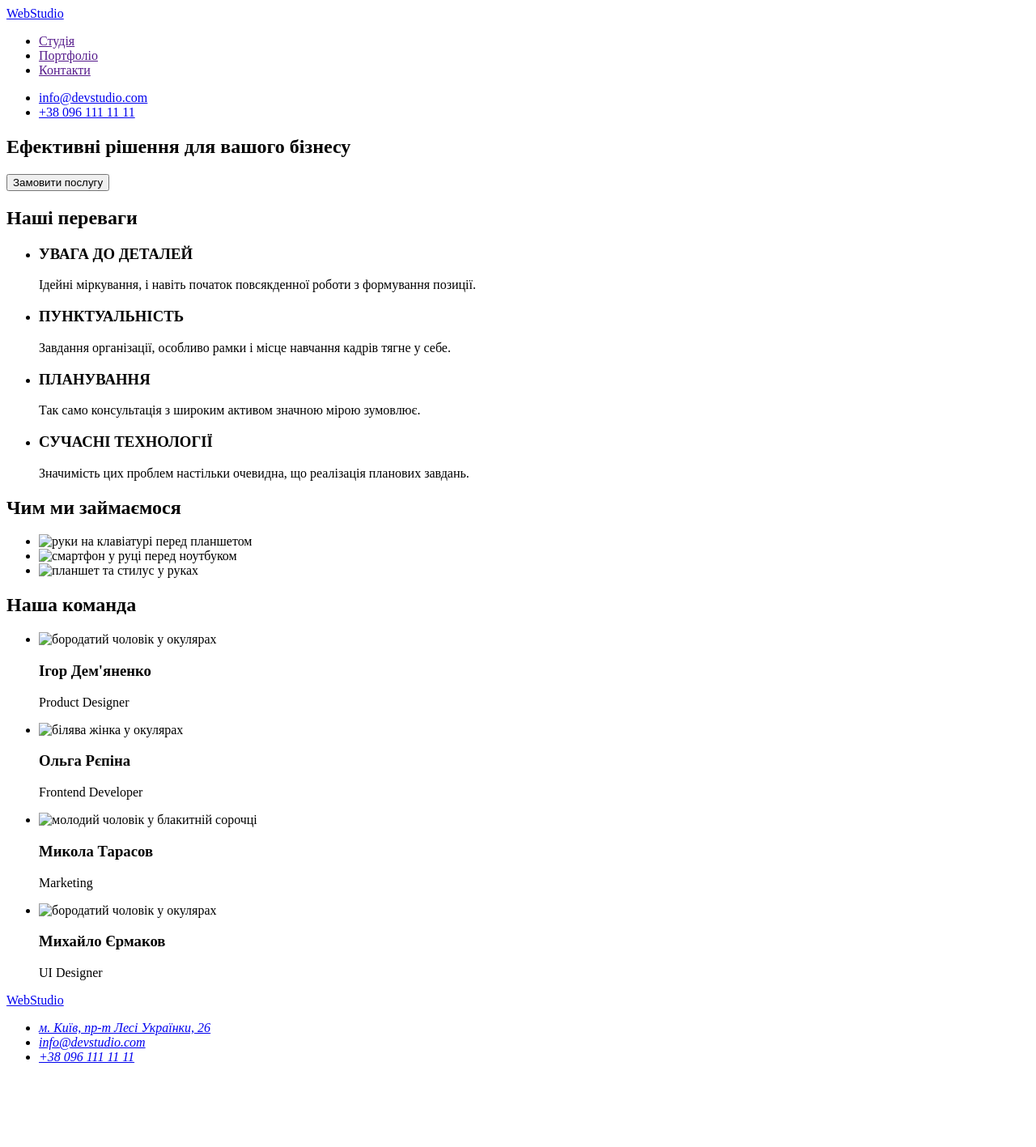
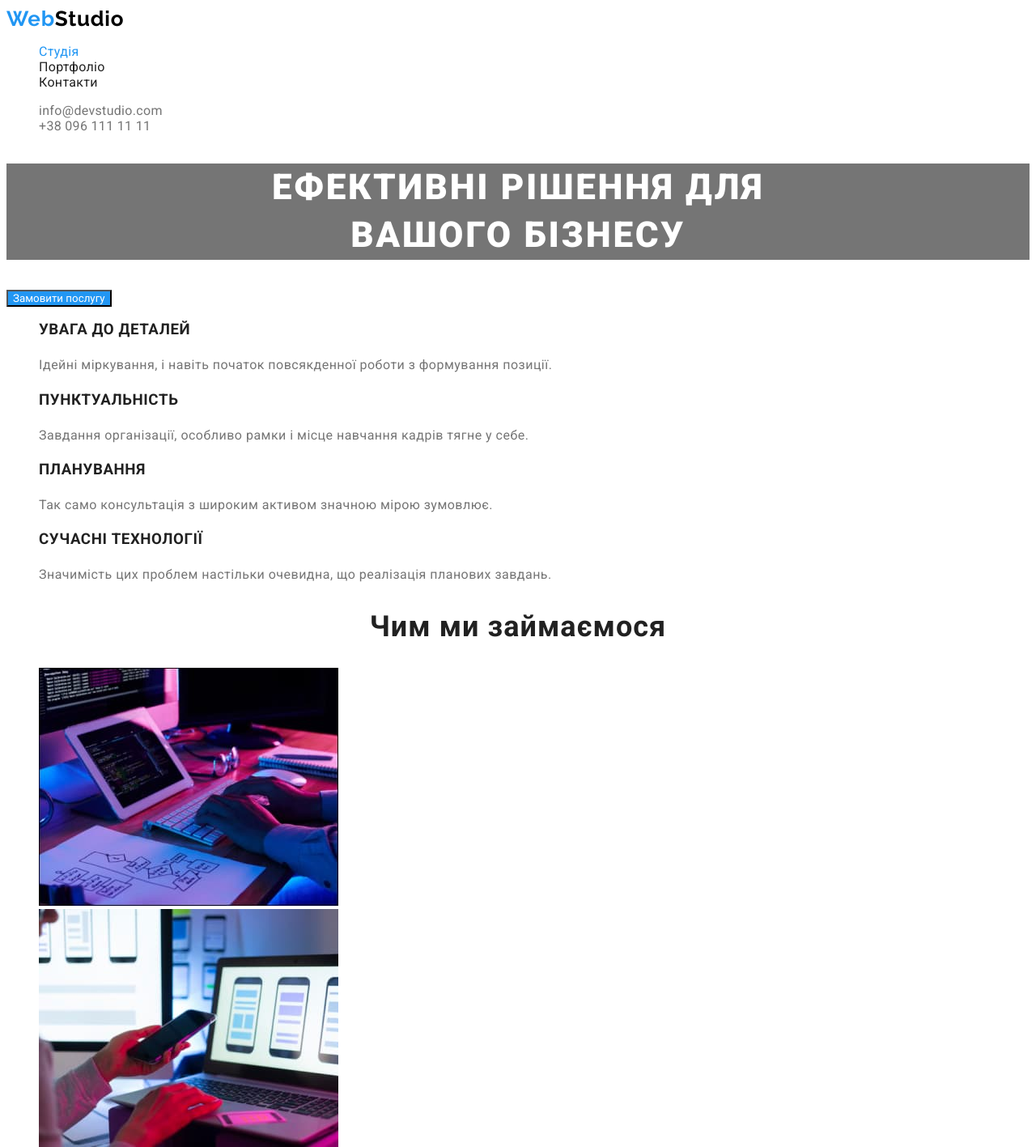
Before and after one commit to Zhenya-Plyasova/goit-markup-hw-02, a plain HTML site: page index.html in a window 1280 px wide. Shown: the top 1417 px of the page at 81% size. Before the commit the page ends 1331 px from the top, so only its background shows below. Drawn offline with Linux system fonts and the light colour scheme.

Commit message:
second-modul
added css, portfolio
added colors and fonts

```diff
--- /dev/null
+++ b/css/styles.css
@@ -0,0 +1,174 @@
+/* колір основного тексту #757575 */
+/* колір заголовків #212121*/
+/* акцентний колір #2196F3 */
+/* вторинний фоновий #F5F4FA */
+:root {
+    --primary-color: #757575;
+    --secondary-color: #212121;
+    --accent-color: #2196F3;
+    --secondary-back-color: #F5F4FA;
+    --button-color: #f5f4fa;
+    --back-color: #ffffff;
+
+
+}
+body {
+    color: var(--primary-color);
+    font-family: "roboto", sans-serif;
+
+}
+ul{
+    list-style: none;
+}
+
+.logo {
+    color: var(--accent-color);
+    text-decoration: none;
+    font-family: "raleway", sans-serif;
+    font-size: 26px;
+    font-weight: 700;
+    letter-spacing: 0.03em;
+}
+.logo .logo-black {
+color: #000;
+}
+.logo .logo-white {
+    color: var(--back-color);
+    background-color: var(--primary-color);
+}
+
+/* site nav */
+
+.link {
+    color: var(--secondary-color);
+    text-decoration: none;
+    font-size: 14;
+    letter-spacing: 0.02em;
+}
+.header-contacts .link {
+    color: var(--primary-color)
+}
+
+.link:hover,
+.link:focus {
+    color: var(--accent-color);
+}
+.current {
+    color: var(--accent-color);
+}
+
+/* hero section */
+
+.hero .hero-title {
+    color: var(--back-color);
+    background-color: var(--primary-color);
+    text-transform: uppercase;
+    font-weight: 900;
+    font-size: 44px;
+    text-align: Center;
+    letter-spacing: 0.06em;
+    line-height: 1.36;
+}
+
+.button {
+    font-family: inherit;
+    color: var(--back-color);
+    background-color: var(--accent-color);
+    cursor: pointer;
+}
+
+.filter-button {
+    color: var(--secondary-color);
+    background-color: var(--button-color);
+    font-family: inherit;
+    font-weight: 500;
+    font-size: 16px;
+    line-height: 1.63;
+    letter-spacing: 0.03em;
+    cursor: pointer;
+}
+
+.filter-button:hover,
+.filter-button:focus {
+    color: var(--back-color);
+    background-color: var(--accent-color);
+}
+/* Section advantages */
+
+.section .section-title {
+   color: var(--secondary-color);
+   font-size: 36px;
+   letter-spacing: 0.03em;
+    text-align: Center;
+}
+
+
+.visually-hidden {
+    position: absolute;
+    white-space: nowrap;
+    width: 1px;
+    height: 1px;
+    overflow: hidden;
+    border: 0;
+    padding: 0;
+    clip: rect(0 0 0 0);
+    clip-path: inset(50%);
+    margin: -1px;
+}
+
+.advantages-list .title {
+    color: var(--secondary-color);
+    text-transform: uppercase;
+    font-weight: 700;
+    line-height: 1.14;
+    letter-spacing: 0.03em;
+}
+
+.advantages-list .advantages-text {
+    line-height: 1.71;
+    letter-spacing: 0.03em;
+}
+
+/* Section about */
+
+/* Section team */
+
+.team-list .title {
+    color: var(--secondary-color);
+    font-weight: 500;
+    font-size: 16px;
+    line-height: 1.19;
+
+}
+
+.team-list .team-text {
+    font-size: 16px;
+    line-height: 1.19;
+    letter-spacing: 0.03em;
+}
+
+/* portfolio */
+.works .works-title {
+    color: var(--secondary-color);
+    font-weight: 700;
+    font-size: 18px;
+    line-height: 2;
+    }
+
+.works .works-text {
+    color: var(--primary-color);
+    font-weight: 400;
+    font-size: 16px;
+    line-height: 1.88;
+}
+
+
+/* footer */
+
+.footer-links .link {
+    color: var(--back-color);
+    background-color: var(--primary-color);
+    letter-spacing: 0.03em;
+    line-height: 1.71;
+    font-style: normal;
+}
--- a/index.html
+++ b/index.html
@@ -5,58 +5,64 @@
     <meta http-equiv="X-UA-Compatible" content="IE=edge">
     <meta name="viewport" content="width=device-width, initial-scale=1.0">
     <title>Document</title>
+    <link rel="preconnect" href="https://fonts.googleapis.com">
+    <link rel="preconnect" href="https://fonts.gstatic.com" crossorigin>
+    <link href="https://fonts.googleapis.com/css2?family=Raleway:wght@700&family=Roboto:wght@400;500;700;900&display=swap"
+        rel="stylesheet">
+    <link rel="stylesheet" href="./css/styles.css">
 </head>
 <body>
-    <header>
+    <header class="page-header">
 
         <nav>
-            <a href="./index.html">WebStudio</a>
-            <ul>
-                <li><a href="">Студія</a></li>
-                <li><a href="">Портфоліо</a></li>
-                <li><a href="">Контакти</a></li>
+            <a href="./index.html" class="logo">Web<span class="logo-black">Studio</span></a>
+            <ul class="site-nav">
+                <li><a href="./index.html" class="link current">Студія</a></li>
+                <li><a href="./portfolio.html" class="link">Портфоліо</a></li>
+                <li><a href="" class="link">Контакти</a></li>
             </ul>
 
         </nav>
-        <ul>
-        <li><a href="mailto:info@devstudio.com">info@devstudio.com</a></li>
-        <li><a href="tel:+380961111111">+38 096 111 11 11</a></li>
+        <ul class="header-contacts">
+        <li><a href="mailto:info@devstudio.com" class="link">info@devstudio.com</a></li>
+        <li><a href="tel:+380961111111" class="link">+38 096 111 11 11</a></li>
         </ul>
 
     </header>
     <main>
         <!--Hero section-->
-<section>
-    <h1>Ефективні рішення для вашого бізнесу</h1>
-    <button type="button">Замовити послугу</button>
+<section class="hero">
+    <h1 class="hero-title">Ефективні рішення для <br/> вашого бізнесу</h1>
+    <button type="button" class="button">Замовити послугу</button>
 </section>
 
 <!--Section advantages-->
-<section>
-    <h2>Наші переваги</h2>
-<ul>
+<section class="section">
+    <h2 class="visually-hidden">Наші переваги</h2>
+
+<ul class="advantages-list">
     <li>
-        <h3>УВАГА ДО ДЕТАЛЕЙ</h3>
-        <p>Ідейні міркування, і навіть початок повсякденної роботи з формування позиції.</p>
+        <h3 class="title">УВАГА ДО ДЕТАЛЕЙ</h3>
+        <p class="advantages-text">Ідейні міркування, і навіть початок повсякденної роботи з формування позиції.</p>
     </li>
     <li>
-        <h3>ПУНКТУАЛЬНІСТЬ</h3>
-        <p>Завдання організації, особливо рамки і місце навчання кадрів тягне у себе.</p>
+        <h3 class="title">ПУНКТУАЛЬНІСТЬ</h3>
+        <p class="advantages-text">Завдання організації, особливо рамки і місце навчання кадрів тягне у себе.</p>
     </li>
     <li>
-        <h3>ПЛАНУВАННЯ</h3>
-        <p>Так само консультація з широким активом значною мірою зумовлює.</p>
+        <h3 class="title">ПЛАНУВАННЯ</h3>
+        <p class="advantages-text">Так само консультація з широким активом значною мірою зумовлює.</p>
     </li>
     <li>
-        <h3>СУЧАСНІ ТЕХНОЛОГІЇ</h3>
-        <p>Значимість цих проблем настільки очевидна, що реалізація планових завдань.</p>
+        <h3 class="title">СУЧАСНІ ТЕХНОЛОГІЇ</h3>
+        <p class="advantages-text">Значимість цих проблем настільки очевидна, що реалізація планових завдань.</p>
     </li>
 </ul>
 </section>
 
 <!--Section about-->
-<section>
-    <h2>Чим ми займаємося</h2>
+<section class="section">
+    <h2 class="section-title">Чим ми займаємося</h2>
     <ul>
         <li>
             <img src="./img/box1.jpg"
@@ -80,15 +86,15 @@
 </section>
 
 <!--Section team-->
-<section>
-    <h2>Наша команда</h2>
-    <ul>
+<section class="section">
+    <h2 class="section-title">Наша команда</h2>
+    <ul class="team-list">
         <li>
                  <img src="./img/product-designer.jpg"
                  alt="бородатий чоловік у окулярах"
                  width="270" />
-                    <h3>Ігор Дем'яненко</h3>
-                    <p>Product Designer</p>
+                    <h3 class="title">Ігор Дем'яненко</h3>
+                    <p class="team-text">Product Designer</p>
 
 
         </li>
@@ -96,35 +102,35 @@
                 <img src="./img/frontend-developer.jpg"
                 alt="білява жінка у окулярах"
                 width="270"/>
-                    <h3>Ольга Рєпіна</h3>
-                    <p>Frontend Developer</p>
+                    <h3 class="title">Ольга Рєпіна</h3>
+                    <p class="team-text">Frontend Developer</p>
         </li>
                 <li>
                 <img src="./img/marketing.jpg"
                 alt="молодий чоловік у блакитній сорочці"
                 width="270"/>
-                    <h3>Микола Тарасов</h3>
-                    <p>Marketing</p>
+                    <h3 class="title">Микола Тарасов</h3>
+                    <p class="team-text">Marketing</p>
         </li>
         <li>
                 <img src="./img/ui-designer.jpg"
                 alt="бородатий чоловік у окулярах"
                 width="270"/>
-                    <h3>Михайло Єрмаков</h3>
-                    <p>UI Designer</p>
+                    <h3 class="title">Михайло Єрмаков</h3>
+                    <p class="team-text">UI Designer</p>
         </li>
     </ul>
 </section>
 
     </main>
 <footer>
-<a href="/">WebStudio</a>
+<a href="/" class="logo">Web<span class="logo-white">Studio</span></a>
 
-<address>
+<address class="footer-links">
     <ul>
- <li><a href="https://goo.gl/maps/xgTz5kR5NBUtv65ZA" target="_blank" rel="noreferrer noopener nofollow">м. Київ, пр-т Лесі Українки, 26</a></li>
-<li><a href="mailto:info@devstudio.com">info@devstudio.com</a></li>
-<li><a href="tel:+380961111111">+38 096 111 11 11</a></li>
+ <li><a href="https://goo.gl/maps/xgTz5kR5NBUtv65ZA" class="link" target="_blank" rel="noreferrer noopener nofollow">м. Київ, пр-т Лесі Українки, 26</a></li>
+<li><a href="mailto:info@devstudio.com" class="link">info@devstudio.com</a></li>
+<li><a href="tel:+380961111111" class="link">+38 096 111 11 11</a></li>
 </ul>
 </address>
 
```
Also changed, not shown: portfolio.html (added, +119 -0 lines), img/box1.jpg (added), img/box2.jpg (added), img/box3.jpg (added), img/boxes.jpg (added), img/frontend-developer.jpg (added), img/growning-business.jpg (added), img/inspiration.jpg (added), img/lab.jpg (added), img/limited-edition.jpg (added), img/marketing.jpg (added), img/poster-no.jpg (added), img/prime.jpg (added), img/product-designer.jpg (added), 3 more files.
